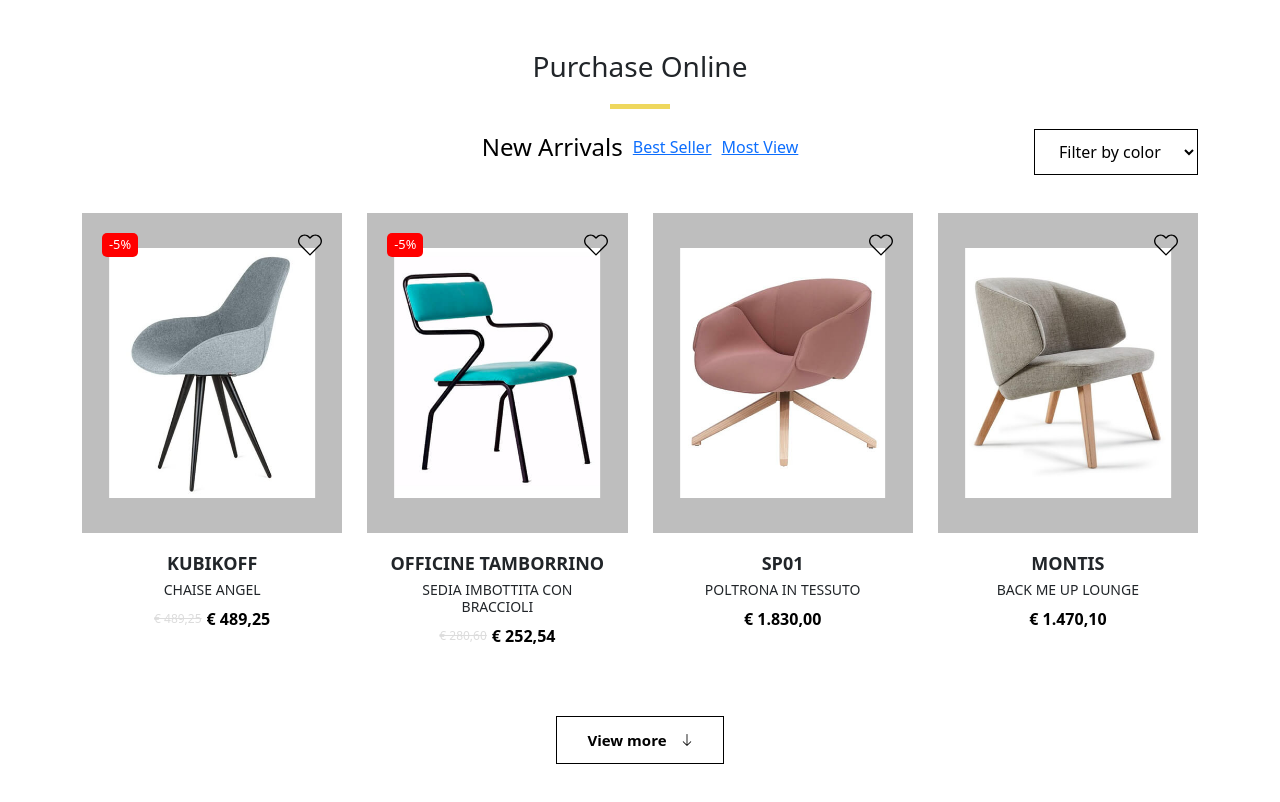
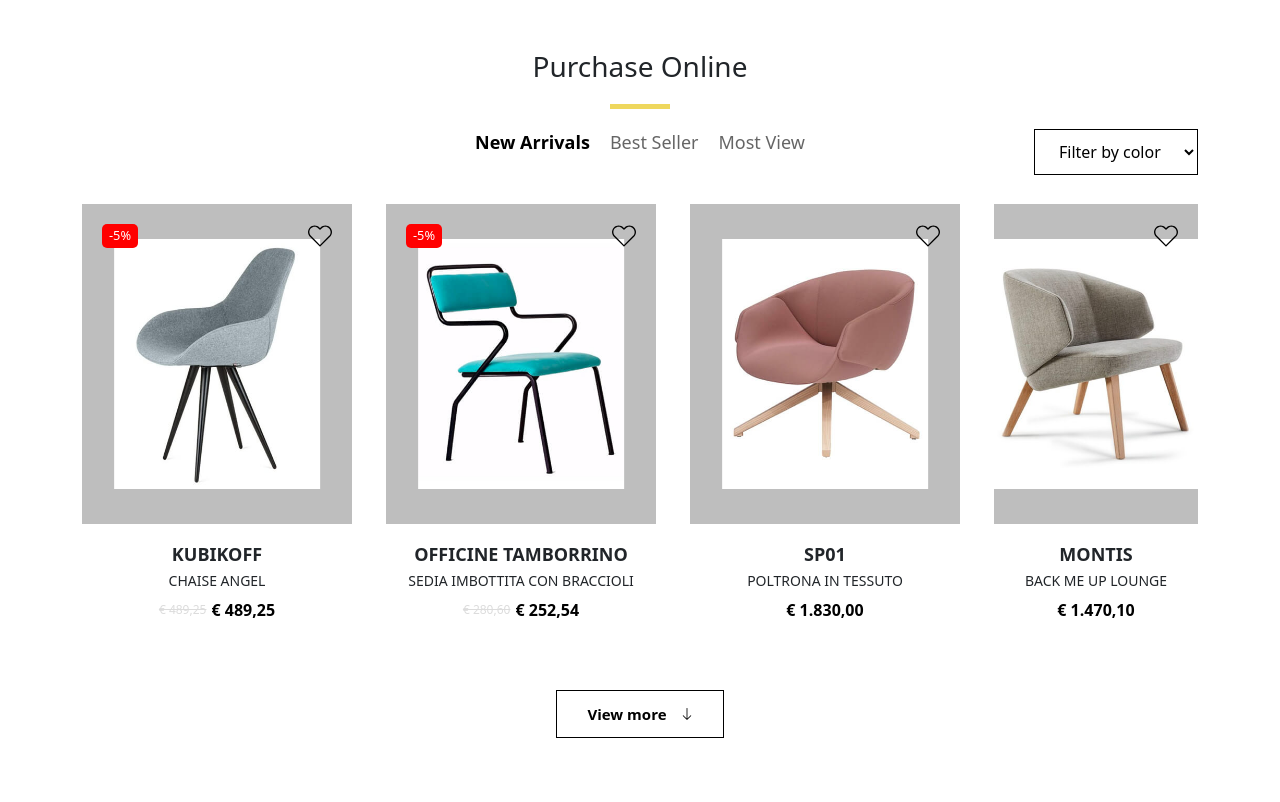
Before and after one commit to federicoaniello/test, a Vue app: page /#/ in a window 1280 px wide. Shown: the part 920-1722 px from the top of the page. Built offline with nearby package versions, Linux system fonts and the light colour scheme.

Commit message:
Minor fixes

```diff
--- a/src/components/ProductList.vue
+++ b/src/components/ProductList.vue
@@ -7,16 +7,6 @@
             <img :src="productModalChosen['image-preview']" alt="">
         </template>
         <template #info>
-            <h1>Officine Tamborino</h1>
-            <h3 class="mb-5">sottotitolo con braciola</h3>
-            <div class="prices mb-5">
-                <span class="old-price">oldPrice</span>
-                <div class="d-flex justify-content-start align-items-center">
-                    <span class="actual-price">price</span>
-                    <span class="discount">discount</span>
-                </div>
-            </div>
-            <button class="add-to-cart">Add To Cart</button>
         </template>
     </TheModal>
     <section class="row filter-container">
@@ -27,6 +17,11 @@
     <section class="grid">
         <template v-for="(item, index) in filteredProducts" :key="index">
             <ProductItem @on-product-chosen="showModal($event)" :item="item" />
+        </template>
+        <template v-if="!filteredProducts">
+            <div style="padding-bottom: 500px;">
+
+            </div>
         </template>
     </section>
     <div v-if="moreThanOneRow" class="text-center mb-5">
@@ -96,9 +91,10 @@
 <style lang="scss" scoped>
 .grid {
     display: grid;
-    grid-template-columns: 1fr 1fr 1fr 1fr;
+    grid-template-columns: 25% 25% 25% auto;
     row-gap: 40px;
     column-gap: 25px;
+
     @media (max-width:767px) {
         grid-template-columns: 1fr 1fr;
         column-gap: 10px;
--- a/src/components/TheCatalogue.vue
+++ b/src/components/TheCatalogue.vue
@@ -79,7 +79,16 @@
         display: flex;
         align-items: center;
         justify-content: center;
-        gap: 10px;
+        gap: 20px;
+
+
+        a {
+            text-decoration: none;
+color: black;
+font-size: 18px;
+opacity: 0.6;
+font-weight: lighter;
+        }
     }
 
     select {
@@ -95,9 +104,11 @@
     }
 
     .router-link-active {
-        font-size: 24px;
+        text-decoration: none;
         color: black;
-        text-decoration: none;
+        font-size: 18px;
+        opacity: 1;
+        font-weight: bold;
     }
 
     >div {}
--- a/src/components/UI/Modal/TheModal.vue
+++ b/src/components/UI/Modal/TheModal.vue
@@ -7,6 +7,7 @@
 
 <template>
     <transition name="modal-fade">
+        <Teleport to="body">
         <div class="modal-backdrop">
             <div class="modal" role="dialog" aria-labelledby="modalTitle" aria-describedby="modalDescription">
                 <header id="modalheader" @click="close">
@@ -20,21 +21,23 @@
                     </div>
                     <div class="info">
                         <slot name="info">
-                            <h1>Officine Tamborino</h1>
-                            <h3 class="mb-5">sottotitolo con braciola</h3>
-                            <button class="add-to-cart">Add To Cart</button>
+                            <h1>dummy text</h1>
+                            <h3 class="mb-5">dummy text</h3>
                             <div class="prices">
                                 <span class="old-price">oldPrice</span>
-                                <div class="d-flex justify-content-start align-items-center">
+                                <div class="mb-5 d-flex justify-content-start align-items-center">
                                     <span class="actual-price">price</span>
                                     <span class="discount">discount</span>
                                 </div>
                             </div>
+                            <button class="add-to-cart">Add To Cart</button>
+
                         </slot>
                     </div>
                 </section>
             </div>
         </div>
+        </Teleport>
     </transition>
 </template>
 
--- a/src/routes/routes.js
+++ b/src/routes/routes.js
@@ -26,12 +26,5 @@
         props:true
 
       }
-  ],
-  scrollBehavior(to, from, savedPosition) {
-    if (savedPosition) {
-      return savedPosition
-    } else {
-      return { top: 0 }
-    }
-  },
+  ]
 })
```
Lines whose indentation alone changed are shown as unchanged.
